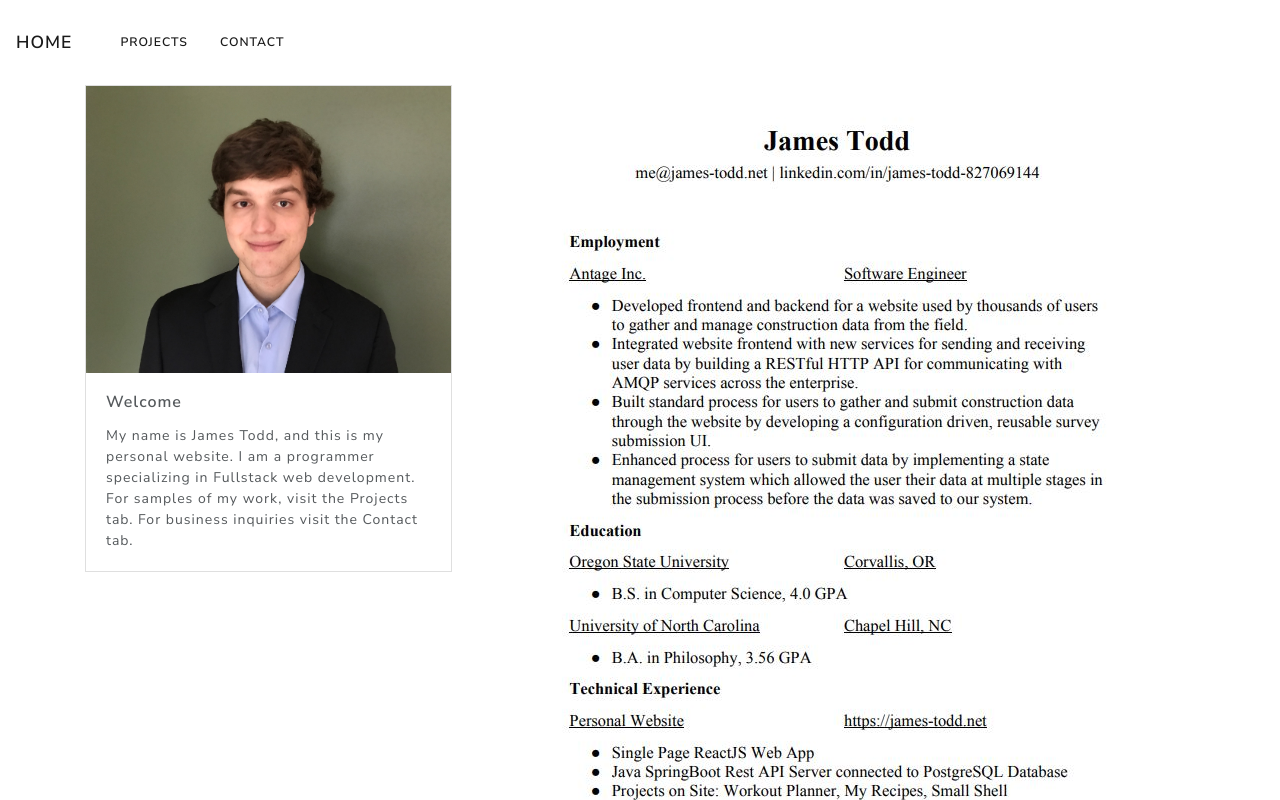
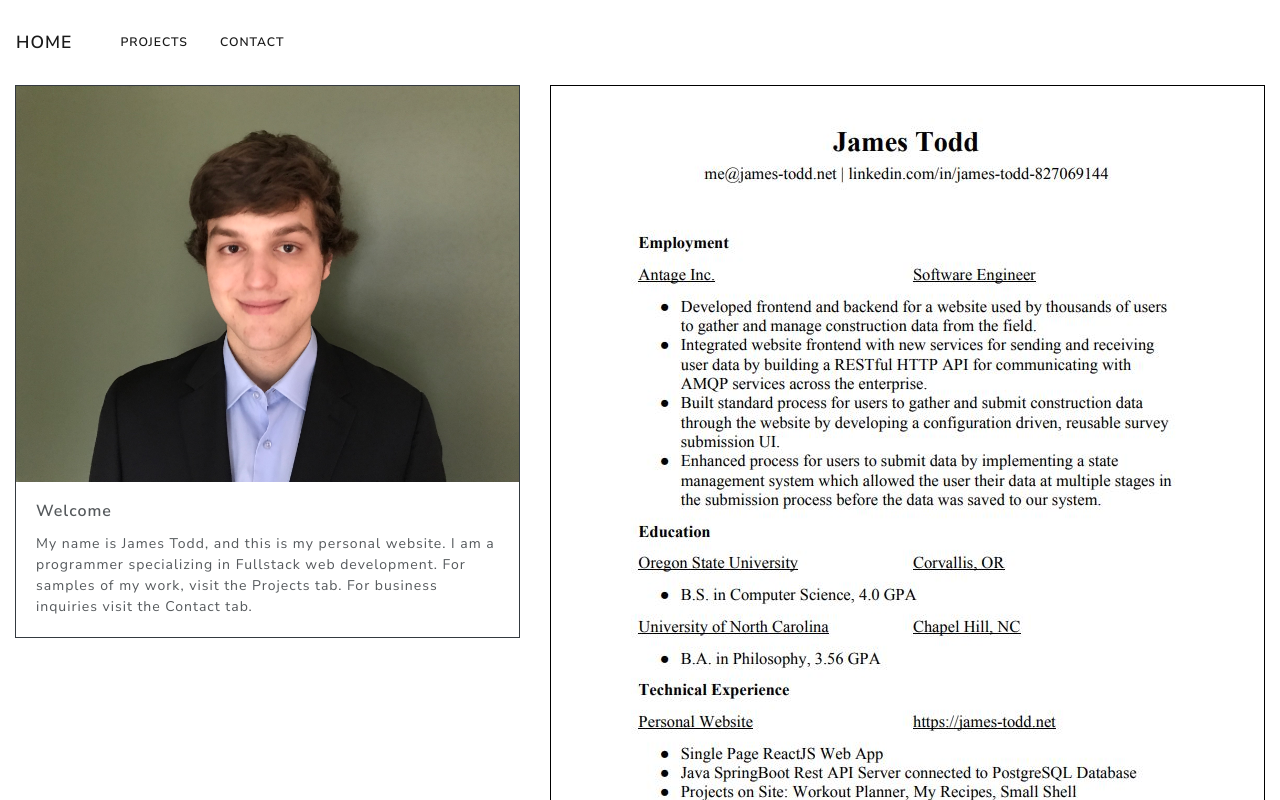
Before and after one commit to jtodd819/homesite, a React (Create React App) app: page / in a window 1280 px wide. Shown: the top 800 px of the page. Built offline with nearby package versions, Linux system fonts and the light colour scheme.

Commit message:
Update home page

```diff
--- a/src/components/Home.js
+++ b/src/components/Home.js
@@ -7,10 +7,10 @@ import resume from '../media/Resume.JPG'
 class Home extends Component{
 	render(){
 		return(
-			<Container>
+			<Container fluid>
 				<Row>
 					<Col>
-						<Card>
+						<Card border="dark">
 							<Card.Img variant="top" src={me}/>
 							<Card.Body>
 								<Card.Title>Welcome</Card.Title>
@@ -22,7 +22,7 @@ class Home extends Component{
 						</Card>
 					</Col>
 					<Col>
-						<Image src={resume}/>
+						<Image style = {{border: "1px solid black"}} src={resume}/>
 					</Col>
 				</Row>
 			</Container>
```
